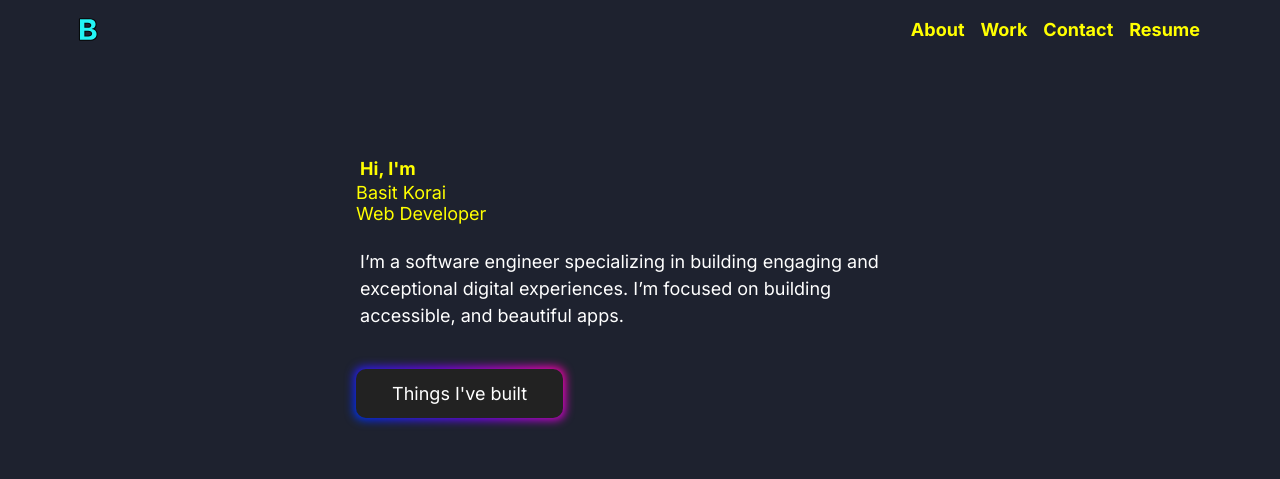
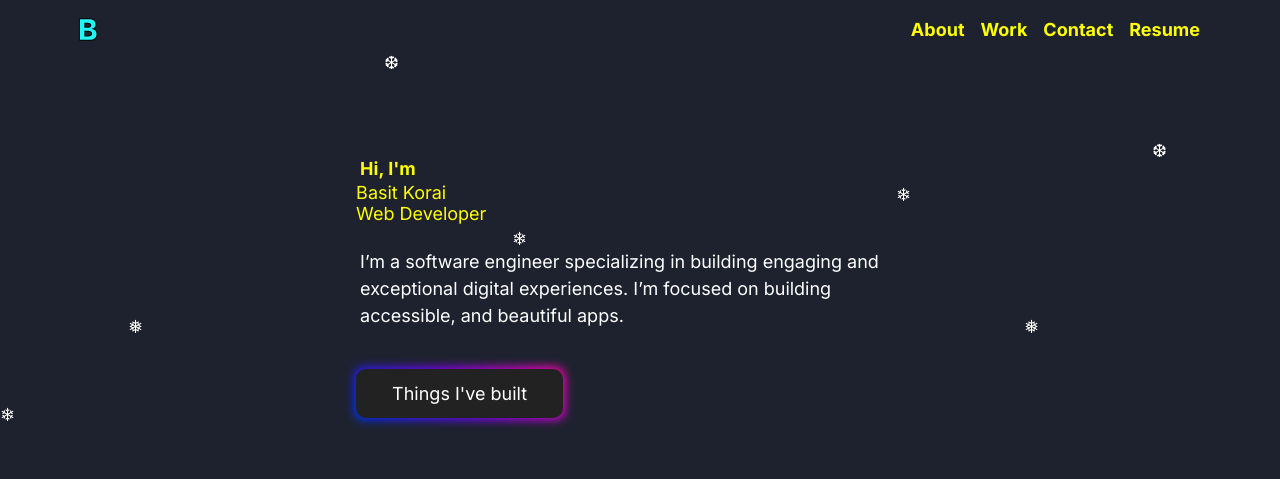
Before and after one commit to basitkorai/portfolio-2, a React (Vite) app: page / in a window 1280 px wide. Shown: the top 479 px of the page. Built offline with nearby package versions, Linux system fonts and the light colour scheme.

Commit message:
feat: show snowflakes for a few seconds

```diff
--- a/src/App.jsx
+++ b/src/App.jsx
@@ -1,10 +1,12 @@
 import Main from './components/Main'
 import Navbar from './components/Navbar'
 import Footer from './components/Footer'
+import Snowflakes from './components/Snowflakes.jsx'
 
 function App() {
   return (
     <div className="container">
+      <Snowflakes />
       <Navbar />
       <Main />
       <Footer />
--- /dev/null
+++ b/src/components/Snowflakes.jsx
@@ -0,0 +1,18 @@
+const Snowflakes = () => {
+  return (
+    <div class="snowflakes" aria-hidden="true">
+      <div class="snowflake">❅</div>
+      <div class="snowflake">❅</div>
+      <div class="snowflake">❆</div>
+      <div class="snowflake">❄</div>
+      <div class="snowflake">❅</div>
+      <div class="snowflake">❆</div>
+      <div class="snowflake">❄</div>
+      <div class="snowflake">❅</div>
+      <div class="snowflake">❆</div>
+      <div class="snowflake">❄</div>
+    </div>
+  )
+}
+
+export default Snowflakes
--- a/src/index.css
+++ b/src/index.css
@@ -550,6 +550,124 @@ h1 .profession {
   color: violet;
 }
 
+.snowflake {
+  color: #fff;
+  font-size: 1em;
+  font-family: Arial;
+  text-shadow: 0 0 1px #000;
+}
+
+@-webkit-keyframes snowflakes-fall {
+  0% {
+    top: -10%;
+  }
+  100% {
+    top: 100%;
+  }
+}
+@-webkit-keyframes snowflakes-shake {
+  0% {
+    -webkit-transform: translateX(0px);
+    transform: translateX(0px);
+  }
+  50% {
+    -webkit-transform: translateX(80px);
+    transform: translateX(80px);
+  }
+  100% {
+    -webkit-transform: translateX(0px);
+    transform: translateX(0px);
+  }
+}
+@keyframes snowflakes-fall {
+  0% {
+    top: -10%;
+  }
+  100% {
+    top: 100%;
+  }
+}
+@keyframes snowflakes-shake {
+  0% {
+    transform: translateX(0px);
+  }
+  50% {
+    transform: translateX(80px);
+  }
+  100% {
+    transform: translateX(0px);
+  }
+}
+.snowflake {
+  position: fixed;
+  top: -10%;
+  z-index: 9999;
+  -webkit-user-select: none;
+  -moz-user-select: none;
+  -ms-user-select: none;
+  user-select: none;
+  cursor: default;
+  -webkit-animation-name: snowflakes-fall, snowflakes-shake;
+  -webkit-animation-duration: 10s, 3s;
+  -webkit-animation-timing-function: linear, ease-in-out;
+  -webkit-animation-iteration-count: 1, 1;
+  -webkit-animation-play-state: running, running;
+  animation-name: snowflakes-fall, snowflakes-shake;
+  animation-duration: 10s, 3s;
+  animation-timing-function: linear, ease-in-out;
+  animation-iteration-count: 1, 1;
+  animation-play-state: running, running;
+}
+.snowflake:nth-of-type(0) {
+  left: 1%;
+  -webkit-animation-delay: 0s, 0s;
+  animation-delay: 0s, 0s;
+}
+.snowflake:nth-of-type(1) {
+  left: 10%;
+  -webkit-animation-delay: 1s, 1s;
+  animation-delay: 1s, 1s;
+}
+.snowflake:nth-of-type(2) {
+  left: 20%;
+  -webkit-animation-delay: 6s, 0.5s;
+  animation-delay: 6s, 0.5s;
+}
+.snowflake:nth-of-type(3) {
+  left: 30%;
+  -webkit-animation-delay: 4s, 2s;
+  animation-delay: 4s, 2s;
+}
+.snowflake:nth-of-type(4) {
+  left: 40%;
+  -webkit-animation-delay: 2s, 2s;
+  animation-delay: 2s, 2s;
+}
+.snowflake:nth-of-type(5) {
+  left: 50%;
+  -webkit-animation-delay: 8s, 3s;
+  animation-delay: 8s, 3s;
+}
+.snowflake:nth-of-type(6) {
+  left: 60%;
+  -webkit-animation-delay: 6s, 2s;
+  animation-delay: 6s, 2s;
+}
+.snowflake:nth-of-type(7) {
+  left: 70%;
+  -webkit-animation-delay: 2.5s, 1s;
+  animation-delay: 2.5s, 1s;
+}
+.snowflake:nth-of-type(8) {
+  left: 80%;
+  -webkit-animation-delay: 1s, 0s;
+  animation-delay: 1s, 0s;
+}
+.snowflake:nth-of-type(9) {
+  left: 90%;
+  -webkit-animation-delay: 3s, 1.5s;
+  animation-delay: 3s, 1.5s;
+}
 @tailwind base;
 @tailwind components;
 @tailwind utilities;
```
